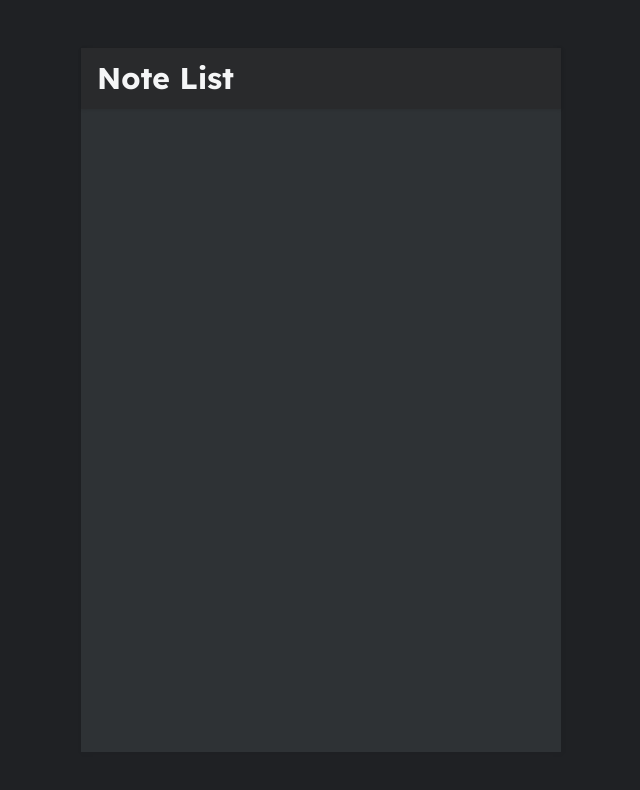
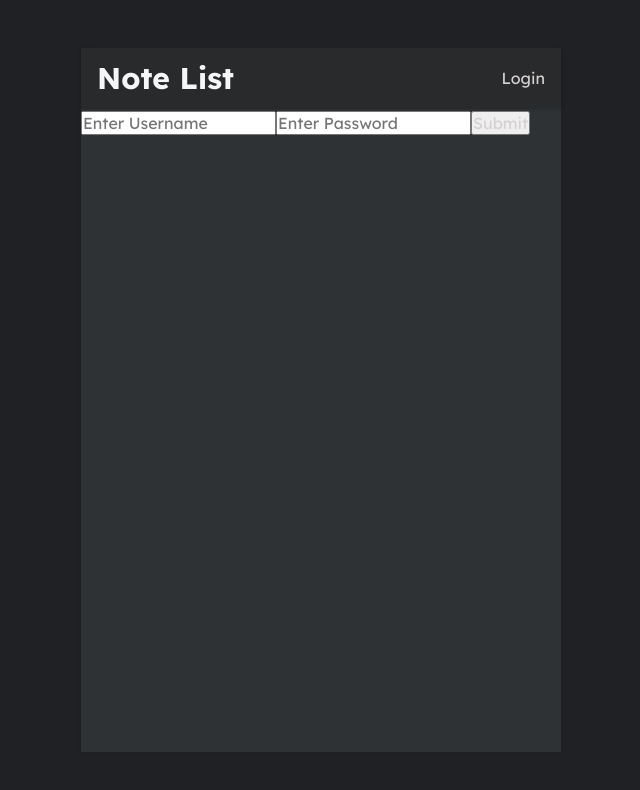
Before and after one commit to JATorres-zxc/frontend-mynotesprj, a React (Create React App) app: page /#/login in a window 1280 px wide. Before the commit this address had no page. Shown: the top 790 px of the page, without its empty margins (319-959 px from the left). Built offline with nearby package versions, Linux system fonts and the light colour scheme.

Commit message:
created loginpage, privaterout, new file only for register

```diff
--- a/src/App.js
+++ b/src/App.js
@@ -3,6 +3,9 @@ import './App.css';
 import Header from './components/header.js';
 import NoteListPage from './pages/NoteListPage';
 import NotePage from './pages/NotePage';
+import LoginPage from './pages/LoginPage.js'
+import PrivateRoute from './utils/PrivateRoute.js'
+
 
 import {
   HashRouter as Router, Route, Routes
@@ -17,6 +20,7 @@ function App() {
           <Routes>
             <Route path='/' exact element={<NoteListPage />} />
             <Route path='/note/:id' element={<NotePage />} />
+            <Route path='/login' element={<LoginPage />} />
           </Routes>
         </div>
       </div>
--- a/src/components/header.js
+++ b/src/components/header.js
@@ -1,9 +1,13 @@
 import React from 'react'
+import { Link } from 'react-router-dom'
 
 export const Header = () => {
     return (
         <div className='app-header'>
-            <h1>Note List</h1>
+            <h1><Link to='/'>Note List</Link></h1>
+            <span>   </span>
+            <Link to='/login'>Login</Link>
+
         </div>
     )
 }
--- /dev/null
+++ b/src/pages/LoginPage.js
@@ -0,0 +1,15 @@
+import React from 'react'
+
+const LoginPage = () => {
+    return (
+        <div>
+            <form>
+                <input type='text' name='username' placeholder='Enter Username' />
+                <input type='password' name='password' placeholder='Enter Password' />
+                <input type='submit' />
+            </form>
+        </div>
+    )
+}
+
+export default LoginPage
--- /dev/null
+++ b/src/utils/PrivateRoute.js
@@ -0,0 +1,11 @@
+import React from 'react'
+import {Route,Redirect} from 'react-router-dom'
+
+const PrivateRoute = ({children, ...rest}) => {
+    console.log('private')
+    return (
+        <Route {...rest}>{children}</Route>
+    )
+}
+
+export default PrivateRoute;
```
Also changed, not shown: src/pages/RegisterPage.js (added).
